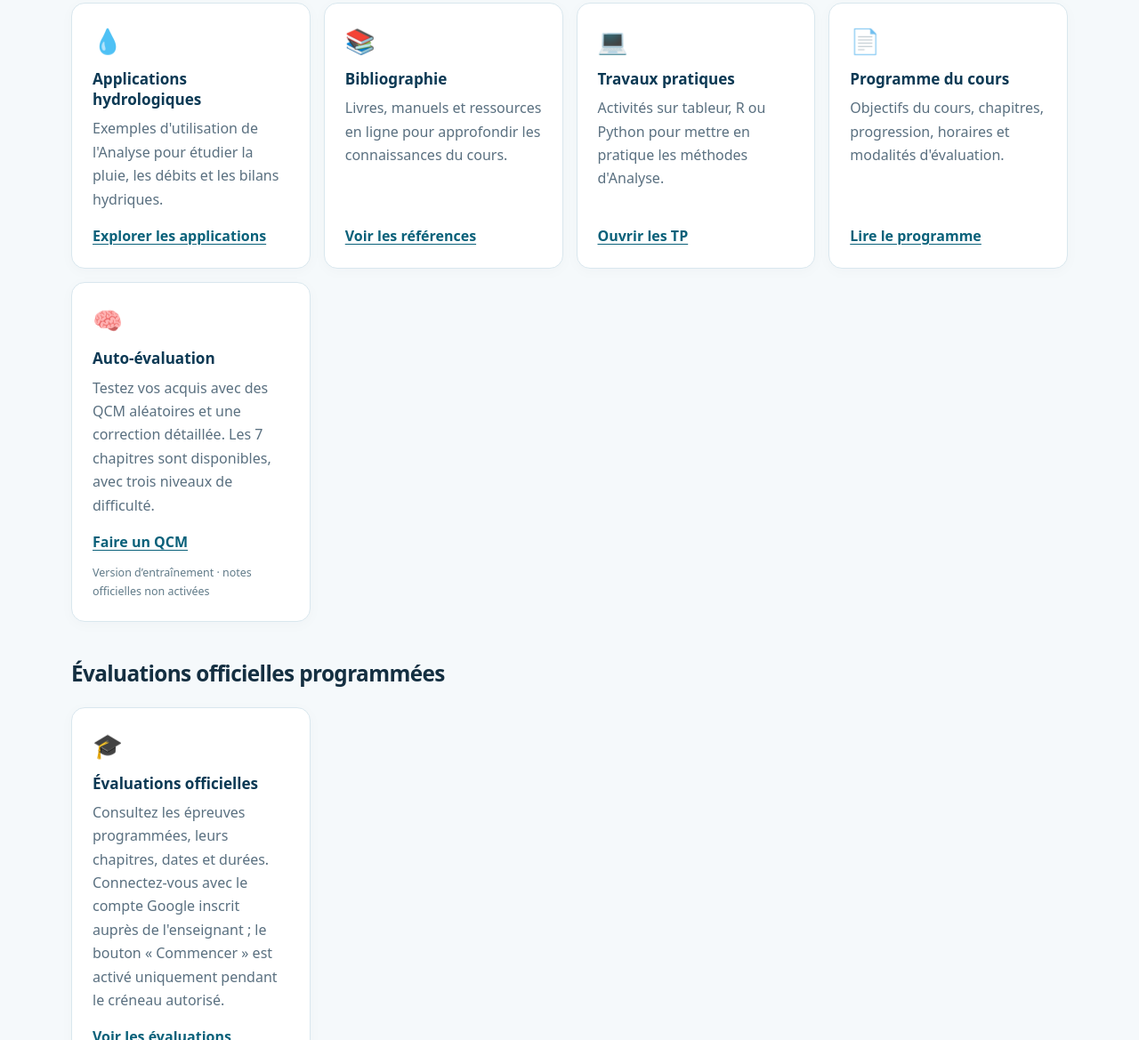
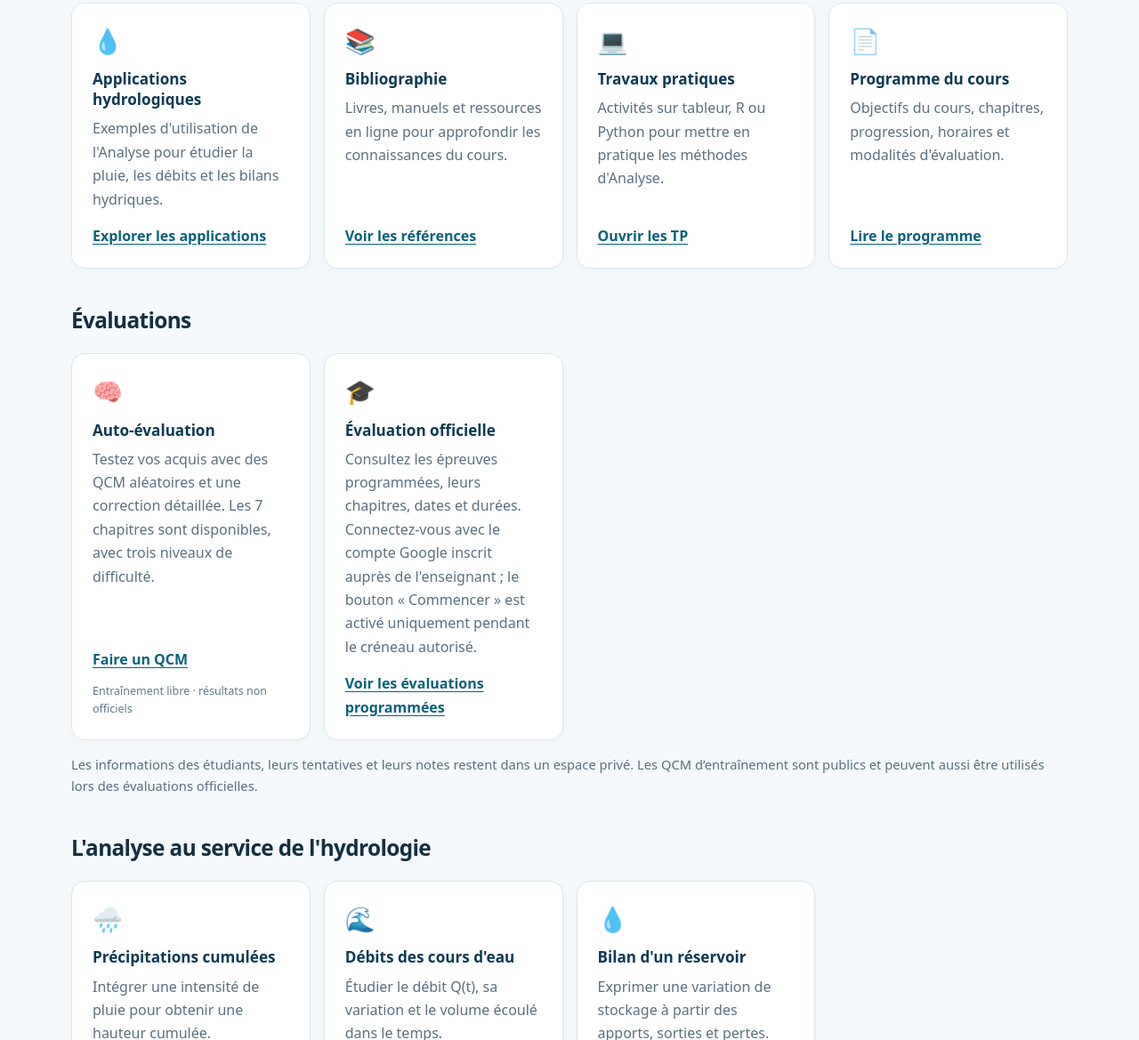
Before and after one commit to btraore850/cours-analyse-l1-hydro, a plain HTML site: page index.html in a window 1280 px wide. Shown: the part 1631-2800 px from the top of the page at 89% size. Drawn offline with Linux system fonts and the light colour scheme.

Commit message:
Regrouper auto-évaluation et évaluation officielle sous Évaluations

```diff
--- a/index.html
+++ b/index.html
@@ -116,7 +116,7 @@ footer a{font-weight:650}
   </div>
 </header>
 <nav class="nav" aria-label="Navigation principale"><div class="container">
-<a href="#accueil">Accueil</a><a href="#programme">Programme</a><a href="#documents">Bibliothèque</a><a href="tp/">Travaux pratiques</a><a href="#applications">Hydrologie</a><a href="evaluation/">Auto-évaluation</a><a href="#evaluations">Évaluations officielles</a><a href="#informations">Informations</a>
+<a href="#accueil">Accueil</a><a href="#programme">Programme</a><a href="#documents">Bibliothèque</a><a href="tp/">Travaux pratiques</a><a href="#applications">Hydrologie</a><a href="#evaluations">Évaluations</a><a href="#informations">Informations</a>
 </div></nav>
 <main class="container">
   <section id="accueil" class="intro">
@@ -155,20 +155,26 @@ footer a{font-weight:650}
       <article class="card"><div class="symbol" aria-hidden="true">📚</div><h3>Bibliographie</h3><p>Livres, manuels et ressources en ligne pour approfondir les connaissances du cours.</p><a href="bibliographie/">Voir les références</a></article>
       <article class="card"><div class="symbol" aria-hidden="true">💻</div><h3>Travaux pratiques</h3><p>Activités sur tableur, R ou Python pour mettre en pratique les méthodes d'Analyse.</p><a href="tp/">Ouvrir les TP</a></article>
       <article class="card"><div class="symbol" aria-hidden="true">📄</div><h3>Programme du cours</h3><p>Objectifs du cours, chapitres, progression, horaires et modalités d'évaluation.</p><a href="programme/">Lire le programme</a></article>
-      <article class="card"><div class="symbol" aria-hidden="true">🧠</div><h3>Auto-évaluation</h3><p>Testez vos acquis avec des QCM aléatoires et une correction détaillée. Les 7 chapitres sont disponibles, avec trois niveaux de difficulté.</p><a href="evaluation/">Faire un QCM</a><span class="resource-status">Version d’entraînement · notes officielles non activées</span></article>
     </div>
   </section>
   <section id="evaluations" aria-labelledby="evaluations-title">
-    <h2 id="evaluations-title">Évaluations officielles programmées</h2>
+    <h2 id="evaluations-title">Évaluations</h2>
     <div class="grid">
       <article class="card">
+        <div class="symbol" aria-hidden="true">🧠</div>
+        <h3>Auto-évaluation</h3>
+        <p>Testez vos acquis avec des QCM aléatoires et une correction détaillée. Les 7 chapitres sont disponibles, avec trois niveaux de difficulté.</p>
+        <a href="evaluation/">Faire un QCM</a>
+        <span class="resource-status">Entraînement libre · résultats non officiels</span>
+      </article>
+      <article class="card">
         <div class="symbol" aria-hidden="true">🎓</div>
-        <h3>Évaluations officielles</h3>
+        <h3>Évaluation officielle</h3>
         <p>Consultez les épreuves programmées, leurs chapitres, dates et durées. Connectez-vous avec le compte Google inscrit auprès de l'enseignant ; le bouton « Commencer » est activé uniquement pendant le créneau autorisé.</p>
         <a href="evaluation/officielle/">Voir les évaluations programmées</a>
       </article>
     </div>
-    <p class="subtle">Les sujets, les réponses et les notes des évaluations officielles restent stockés dans un espace privé et ne sont pas publiés sur GitHub.</p>
+    <p class="subtle">Les informations des étudiants, leurs tentatives et leurs notes restent dans un espace privé. Les QCM d’entraînement sont publics et peuvent aussi être utilisés lors des évaluations officielles.</p>
   </section>
   <section id="applications">
     <h2>L'analyse au service de l'hydrologie</h2>
```
